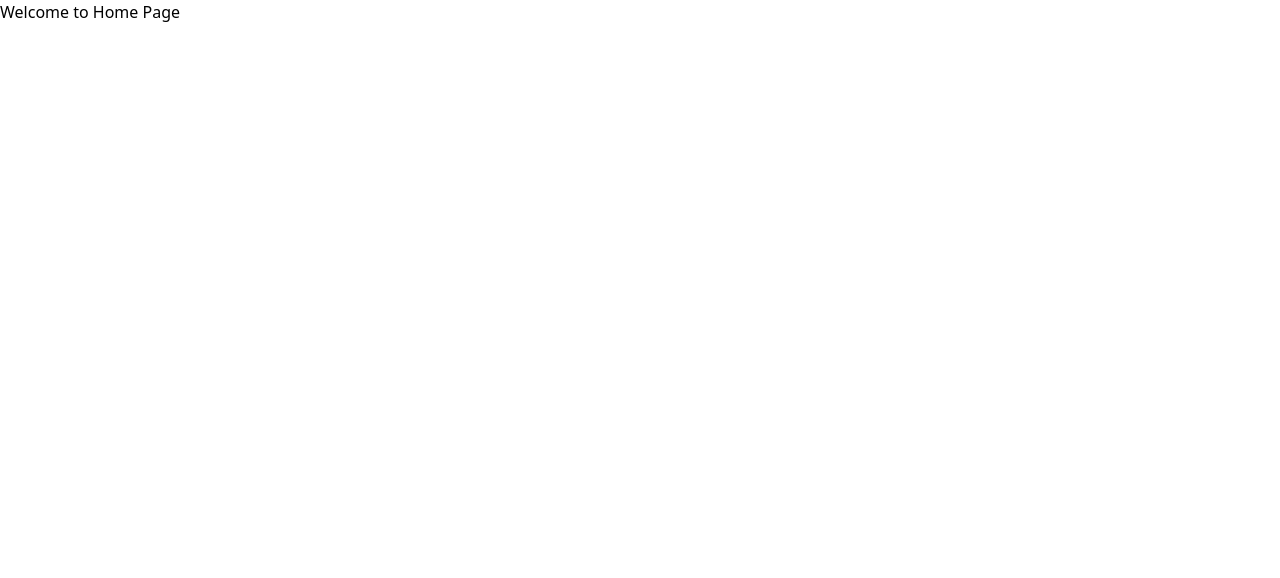
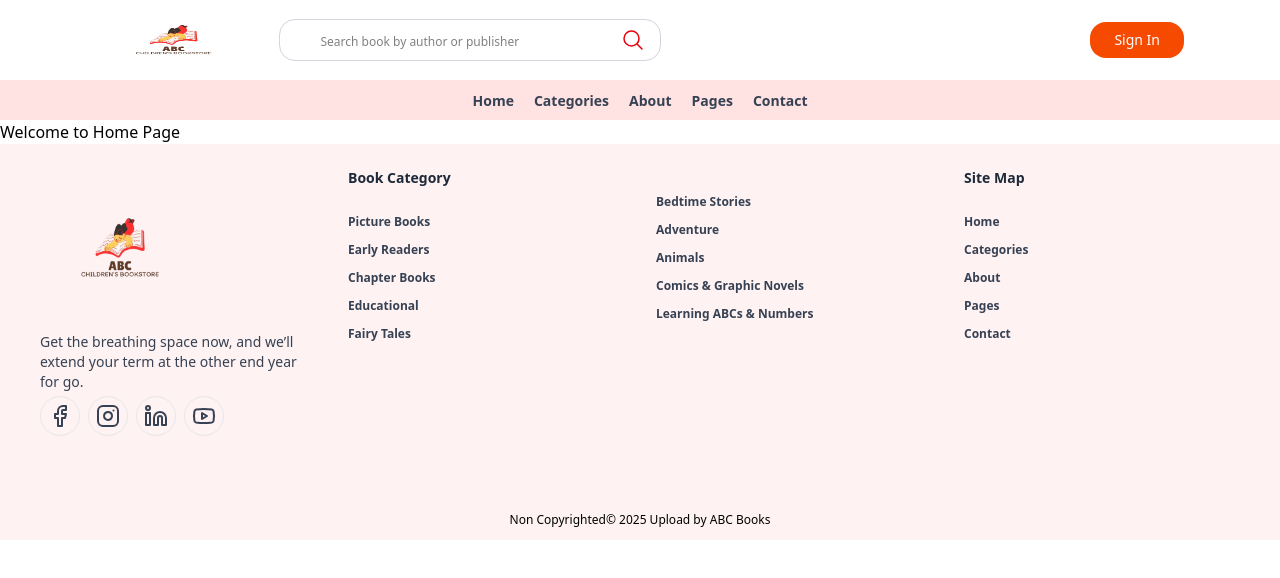
Before and after one commit to TheDominatorsC5/ABC-BOOK, a React (Vite) app: page / in a window 1280 px wide. Shown: the top 578 px of the page. Built offline with nearby package versions, Linux system fonts and the light colour scheme.

Commit message:
add navbar and footer

```diff
--- a/src/Components/Footer.jsx
+++ b/src/Components/Footer.jsx
@@ -1,8 +1,81 @@
 import { Search } from "lucide-react";
-export default function Navbar () {
+import logo from "../assets/images/logo.png";
+
+export default function Navbar() {
   return (
-    <>
+    <footer className="bg-red-50">
 
-    </>
+      <div className="max-w-7xl mx-auto px-4">
+
+        <div className="grid grid-cols-1 sm:grid-cols-2 md:grid-cols-4 gap-4 p-4">
+
+
+          {/* column 1 */}
+
+          <div className="flex flex-col gap-1 p-2">
+            <img className="w-40 h-40 flex shrink-0 text-sm " src={logo} alt="Logo" />
+            <p className="text-gray-700 text-sm">Get the breathing space now, and we’ll extend your term at the other end year for go.</p>
+
+            <div className="flex gap-2 items-center text-gray-700 ">
+              <div className="flex justify-between items-center w-10 h-10 border-1 border-gray-200 rounded-full">
+                <svg xmlns="http://www.w3.org/2000/svg" width="24" height="24" viewBox="0 0 24 24" fill="none" stroke="currentColor" stroke-width="2" stroke-linecap="round" stroke-linejoin="round" class="w-full lucide lucide-facebook-icon lucide-facebook"><path d="M18 2h-3a5 5 0 0 0-5 5v3H7v4h3v8h4v-8h3l1-4h-4V7a1 1 0 0 1 1-1h3z" /></svg>
+              </div>
+              <div className="flex justify-between items-center w-10 h-10 border-1 border-gray-200 rounded-full">
+                <svg xmlns="http://www.w3.org/2000/svg" width="24" height="24" viewBox="0 0 24 24" fill="none" stroke="currentColor" stroke-width="2" stroke-linecap="round" stroke-linejoin="round" class=" w-full lucide lucide-instagram-icon lucide-instagram"><rect width="20" height="20" x="2" y="2" rx="5" ry="5" /><path d="M16 11.37A4 4 0 1 1 12.63 8 4 4 0 0 1 16 11.37z" /><line x1="17.5" x2="17.51" y1="6.5" y2="6.5" /></svg></div>
+
+              <div className="flex justify-between items-center w-10 h-10 border-1 border-gray-200 rounded-full">
+                <svg xmlns="http://www.w3.org/2000/svg" width="24" height="24" viewBox="0 0 24 24" fill="none" stroke="currentColor" stroke-width="2" stroke-linecap="round" stroke-linejoin="round" class="w-full lucide lucide-linkedin-icon lucide-linkedin"><path d="M16 8a6 6 0 0 1 6 6v7h-4v-7a2 2 0 0 0-2-2 2 2 0 0 0-2 2v7h-4v-7a6 6 0 0 1 6-6z" /><rect width="4" height="12" x="2" y="9" /><circle cx="4" cy="4" r="2" /></svg></div>
+
+
+              <div className="flex justify-between items-center w-10 h-10 border-1 border-gray-200 rounded-full">
+                <svg xmlns="http://www.w3.org/2000/svg" width="24" height="24" viewBox="0 0 24 24" fill="none" stroke="currentColor" stroke-width="2" stroke-linecap="round" stroke-linejoin="round" class="w-full lucide lucide-youtube-icon lucide-youtube"><path d="M2.5 17a24.12 24.12 0 0 1 0-10 2 2 0 0 1 1.4-1.4 49.56 49.56 0 0 1 16.2 0A2 2 0 0 1 21.5 7a24.12 24.12 0 0 1 0 10 2 2 0 0 1-1.4 1.4 49.55 49.55 0 0 1-16.2 0A2 2 0 0 1 2.5 17" /><path d="m10 15 5-3-5-3z" /></svg></div>
+            </div>
+          </div>
+
+
+          {/* column 2 */}
+          <div className="flex flex-col gap-5 p-2">
+            <h3 className="text-sm font-bold text-gray-800">Book Category</h3>
+            <ul className="flex flex-col gap-1 ">
+              <li><a className="text-gray-700 hover:text-red-600 font-semibold text-xs" href="">Picture Books</a></li>
+              <li><a className="text-gray-700 hover:text-red-600 font-semibold text-xs" href="">Early Readers</a></li>
+              <li><a className="text-gray-700 hover:text-red-600 font-semibold text-xs" href="">Chapter Books</a></li>
+              <li><a className="text-gray-700 hover:text-red-600 font-semibold text-xs" href="">Educational</a></li>
+              <li><a className="text-gray-700 hover:text-red-600 font-semibold text-xs" href="">Fairy Tales</a></li>
+            </ul>
+          </div>
+
+
+          {/* column 3*/}
+          <div className="flex flex-col gap-5 p-2">
+            <h3></h3>
+            <ul className="flex flex-col gap-1">
+              <li><a className="text-gray-700 hover:text-red-600 font-semibold text-xs" href="">Bedtime Stories</a></li>
+              <li><a className="text-gray-700 hover:text-red-600 font-semibold text-xs" href="">Adventure</a></li>
+              <li><a className="text-gray-700 hover:text-red-600 font-semibold text-xs" href="">Animals</a></li>
+              <li><a className="text-gray-700 hover:text-red-600 font-semibold text-xs" href="">Comics & Graphic Novels</a></li>
+              <li><a className="text-gray-700 hover:text-red-600 font-semibold text-xs" href="">Learning ABCs & Numbers</a></li>
+            </ul>
+          </div>
+
+
+          {/* column 4 */}
+          <div className="flex flex-col gap-5 p-2">
+            <h3 className="text-sm font-bold text-gray-800">Site Map</h3>
+            <ul className="flex flex-col gap-1">
+              <li><a className="text-gray-700 hover:text-red-600 font-semibold text-xs" href="#">Home</a></li>
+              <li><a className="text-gray-700 hover:text-red-600 font-semibold text-xs" href="#">Categories</a></li>
+              <li><a className="text-gray-700 hover:text-red-600 font-semibold text-xs" href="#">About</a></li>
+              <li><a className="text-gray-700 hover:text-red-600 font-semibold text-xs" href="#">Pages</a></li>
+              <li><a className="text-gray-700 hover:text-red-600 font-semibold text-xs" href="#">Contact</a></li>
+            </ul>
+          </div>
+        </div>
+      </div>
+      <p className="p-3 text-center text-xs mt-10 text-black">Non Copyrighted© 2025 Upload by ABC Books</p>
+
+    </footer>
+
+
   );
 }
--- a/src/Components/Navbar.jsx
+++ b/src/Components/Navbar.jsx
@@ -1,6 +1,54 @@
+import logo from "../assets/images/logo.png";
+
 export default function Navbar() {
   return (
-    <>
-    </>
+    <header>
+      <div className="max-w-6xl mx-auto px-4 sm:px-6 lg:px-8 flex justify-between">
+        <div className="flex items-center gap-1">
+          <div>
+            <img className="w-60 h-20 flex shrink-0" src={logo} alt="Logo" />
+          </div>
+
+          <div className="hidden w-full max-w-md mx-6 md:flex items-center">
+            <input
+              type="text"
+              placeholder="Search book by author or publisher"
+              className="w-full px-10 py-2 border border-gray-300 rounded-2xl focus:outline-none focus:ring focus:ring-red-200 placeholder:text-xs"
+            />
+            <div className="-ml-10 flex items-center text-red-600">
+              <svg
+                xmlns="http://www.w3.org/2000/svg"
+                fill="none"
+                viewBox="0 0 24 24"
+                stroke-width="1.5"
+                stroke="currentColor"
+                class="size-6"
+              >
+                <path
+                  stroke-linecap="round"
+                  stroke-linejoin="round"
+                  d="m21 21-5.197-5.197m0 0A7.5 7.5 0 1 0 5.196 5.196a7.5 7.5 0 0 0 10.607 10.607Z"
+                />
+              </svg>
+            </div>
+          </div>
+
+
+        </div>
+        <div className="flex items-center"> <button className="text-white bg-orange-600 py-2 px-6 rounded-2xl text-sm ">Sign In</button>
+        </div>
+      </div>
+      <nav>
+
+          <ul className="flex justify-center gap-5 bg-red-100 p-2">
+            <li><a className="text-gray-700 hover:text-red-600 font-semibold text-sm" href="#">Home</a></li>
+            <li><a className="text-gray-700 hover:text-red-600 font-semibold text-sm" href="#">Categories</a></li>
+            <li><a className="text-gray-700 hover:text-red-600 font-semibold text-sm" href="#">About</a></li>
+            <li><a className="text-gray-700 hover:text-red-600 font-semibold text-sm" href="#">Pages</a></li>
+            <li><a className="text-gray-700 hover:text-red-600 font-semibold text-sm" href="#">Contact</a></li>
+          </ul>
+
+      </nav>
+    </header>
   );
 }
```
Also changed, not shown: src/assets/images/logo.png (added).
